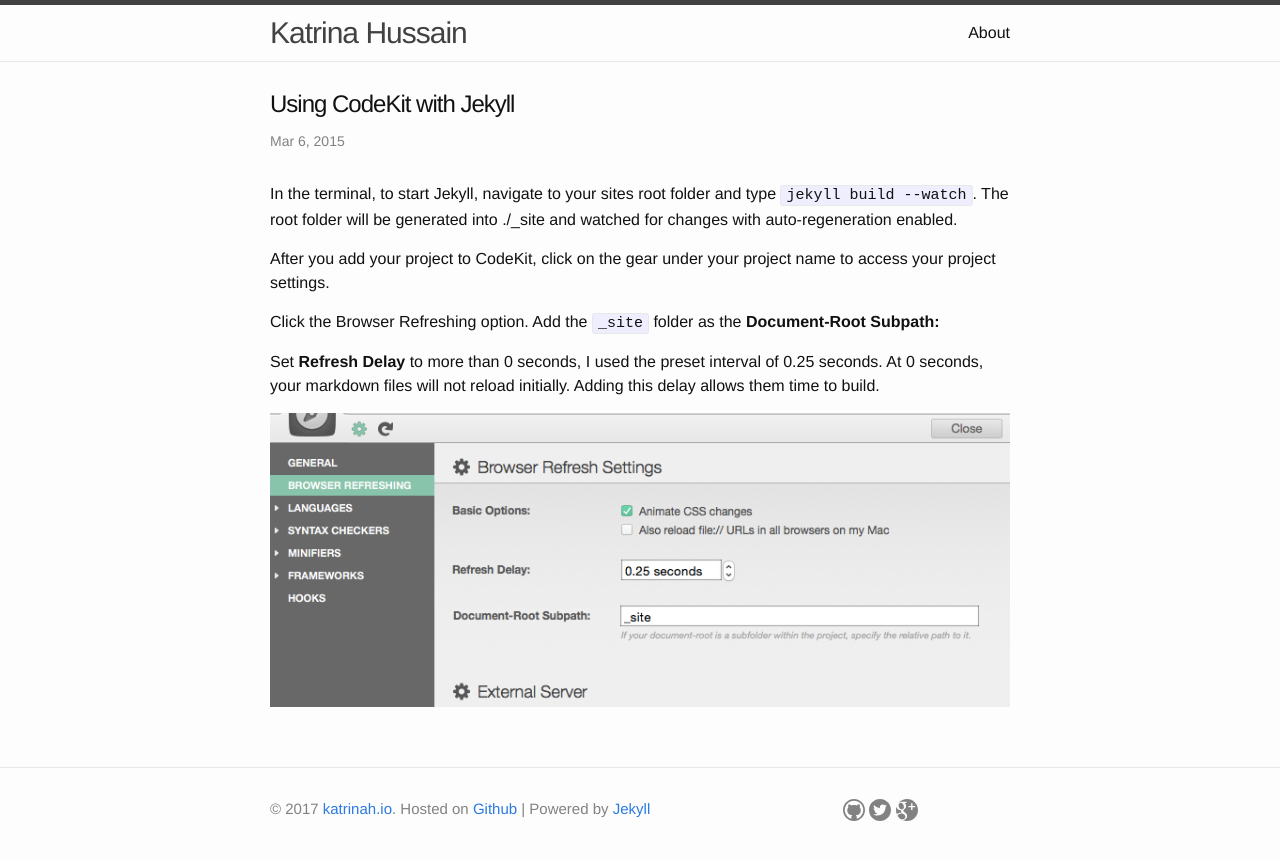
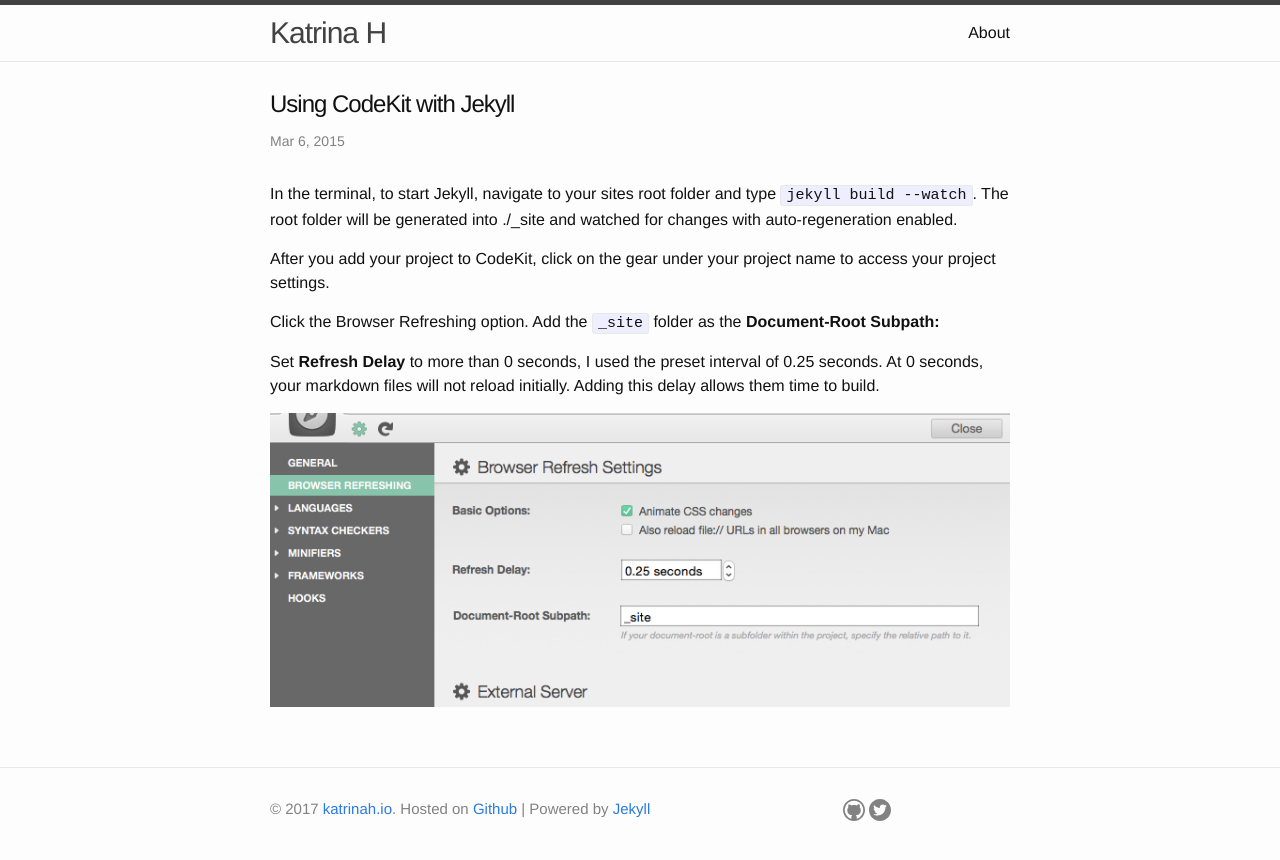
Before and after one commit to KatrinaH/katrinah.github.io, a Jekyll site: the page built from _posts/2015-03-06-using-codekit-with-jekyll.markdown, in a window 1280 px wide. Shown: the top 860 px of the page. Built offline with Jekyll 4.4.1, drawn with Linux system fonts in a browser that asks for light colours; comment, search, counter and statistics services are not loaded.

Commit message:
Update _config.yml

```diff
--- a/_config.yml
+++ b/_config.yml
@@ -1,5 +1,5 @@
 # Site settings
-title: Katrina Hussain
+title: Katrina H
 email: me@katrinah.io
 description: > # this means to ignore newlines until "baseurl:"
 baseurl: "" # the subpath of your site, e.g. /blog/
@@ -7,7 +7,7 @@ url: "http://katrinah.io" # the base hostname & protocol for your site
 twitter_username: trinabhu
 github_username:  KatrinaH
 linkedin_username:
-googlePlus_username: KatrinaHussain
+googlePlus_username:
 
 # Build settings
 markdown: kramdown
```
